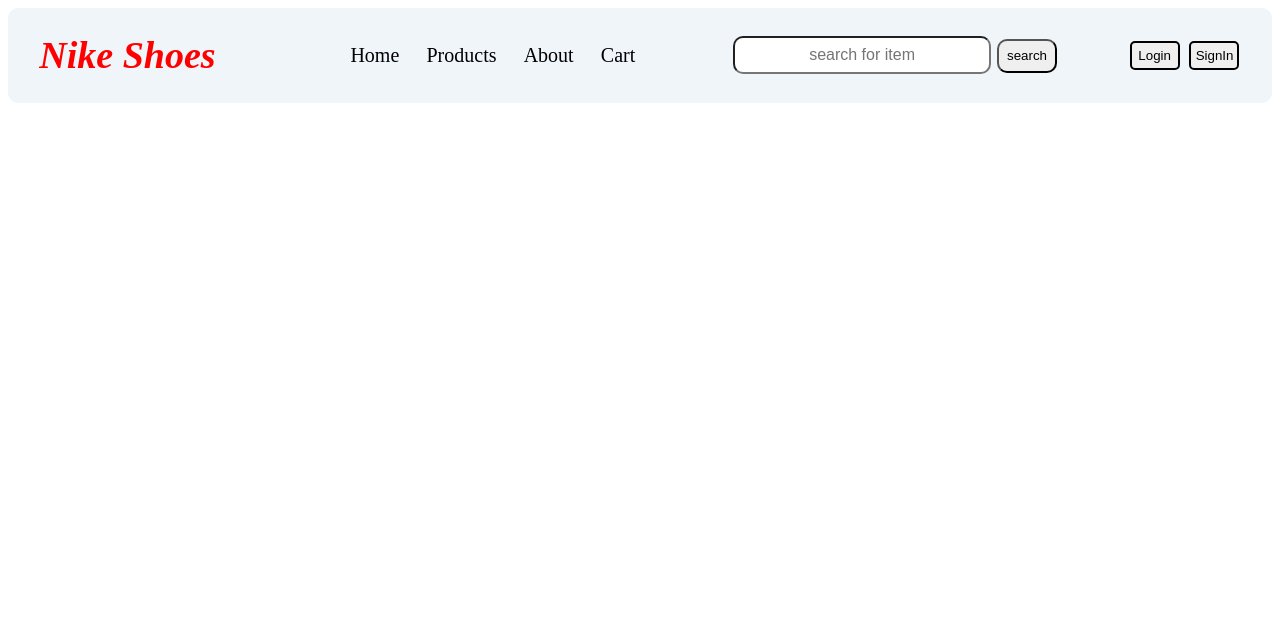
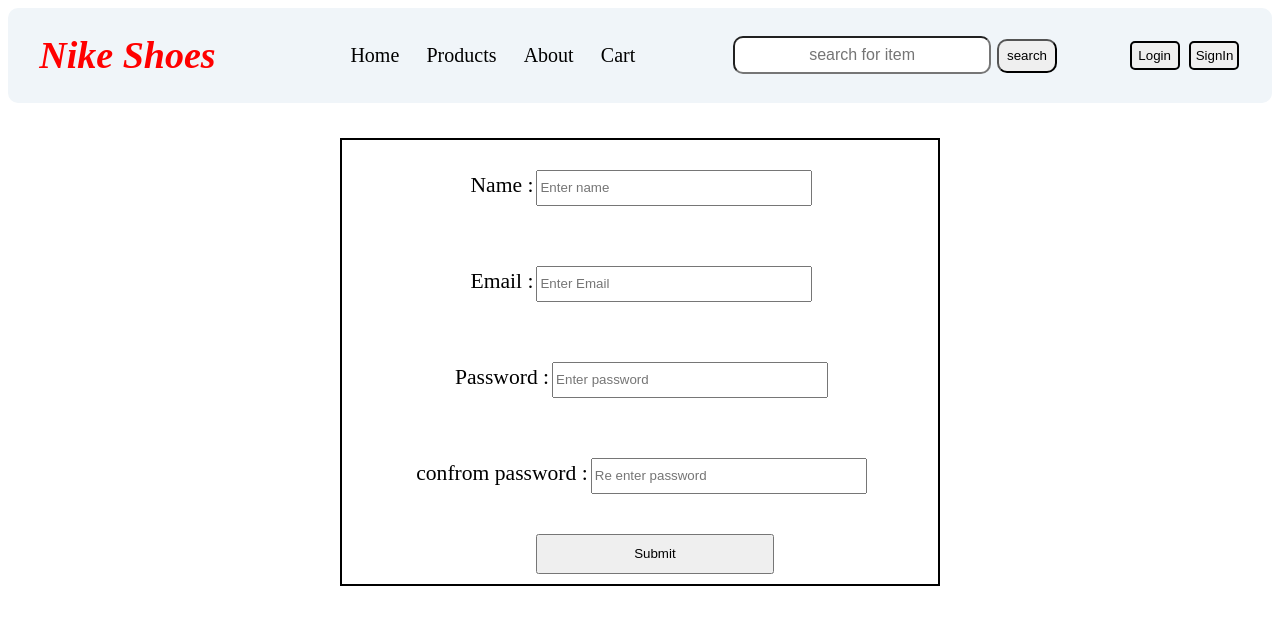
Before and after one commit to Yashwanth-G22/New-react-app, a React (Vite) app: page /signUp in a window 1280 px wide. Shown: the top 624 px of the page. Built offline with nearby package versions, Linux system fonts and the light colour scheme.

Commit message:
moving to cart

```diff
--- a/src/Components/login-pages/admin-pages/admin.tsx
+++ b/src/Components/login-pages/admin-pages/admin.tsx
@@ -23,14 +23,16 @@ export default function Admin() {
 
   async function handleChange(e: ChangeEvent<HTMLFormElement>) {
     e.preventDefault();
-    if (productDetails.name !== undefined
-      && productDetails.image !== undefined
-      && productDetails.price !== undefined) {
+    if (productDetails.name !== ''
+      && productDetails.image !== ''
+      && productDetails.price !== '') {
       console.log(productDetails.name, productDetails.image, productDetails.price)
       let newItem = await serverMethod.postSingleItem(productUrl,newProduct)
       console.log(newItem)
       setNewData(oldItems => [...oldItems, newItem])
       setProductDetails({  name: '', image: '', price: '' })
+    }else{
+      console.log("error")
     }
   }
   function addNewProduct() {
--- a/src/Components/login-pages/login.tsx
+++ b/src/Components/login-pages/login.tsx
@@ -38,25 +38,17 @@ export default function Login() {
   function userLogin(e: React.MouseEvent<HTMLButtonElement>) {
     e.preventDefault();
     console.log('this is user login');
-    console.log(userCredentils)
-    let value = userCredentils.filter((details)=>{
+     userCredentils.filter((details)=>{
       if(details.email=== userNameRef.current?.value){
           if(details.password === passwordRef.current?.value){
             navigate('/product');
           }else{
-            alert('plz signuo before login')
+            alert('plz signup before login')
             setView('');
-            navigate('/signin');
+            navigate('/signUp');
           }
-      }else{
-            setView('');
-            alert('plz signup before login')
-            navigate('/signin');
       }
-
     })
-    console.log(value)
-
 
   }
   return (
--- a/src/Components/login-pages/signIn.css
+++ b/src/Components/login-pages/signUp.css
@@ -1,16 +1,16 @@
-.signIn-form{
+.signUp-form{
     display: grid;
     grid-template-columns: 600px;
     justify-content: center;
     margin-top: 30px;
 
 }
-.signIn-form div{
+.signUp-form div{
     display: block;
     margin: 30px;
 
 }
-.signIn-form button {
+.signUp-form button {
     margin-top: 10px;
     margin-bottom: 10px;
     height: 40px;
@@ -20,6 +20,6 @@
 tr{
     border: none;
 }
-.signIn-form label:last-child{
+.signUp-form label:last-child{
     margin-left: -100px;
 }
--- a/src/Components/login-pages/signIn.tsx
+++ b/src/Components/login-pages/signUp.tsx
@@ -1,9 +1,9 @@
 import React, { useState } from 'react'
-import './signIn.css'
+import './signUp.css'
 import { dataBaseUrl } from '../../../application.json';
 import { serverMethod } from '../../../hooks/serverFetchMethods';
 import { Navigate, useNavigate } from 'react-router-dom';
-export default function SignIn() {
+export default function SignUp() {
     let userUrl = dataBaseUrl.users;
     const nevigate = useNavigate()
     const [userCredentials, setCredentails] = useState({ email: '', password: '', conformPassword: '' })
@@ -26,7 +26,7 @@ export default function SignIn() {
     }
     return (<>
         <div>
-            <form action="" className='signIn-form' onSubmit={handleSubmit}>
+            <form action="" className='signUp-form' onSubmit={handleSubmit}>
                 <table>
                     <tr>
                         <div>
--- a/src/Components/routes/ApplicationRoutes.tsx
+++ b/src/Components/routes/ApplicationRoutes.tsx
@@ -7,7 +7,7 @@ import Home from '../home-page/home'
 import Admin from '../login-pages/admin-pages/admin'
 import Login from '../login-pages/login'
 import Products from '../product-page/Products'
-import SignIn from '../login-pages/signIn'
+import SignUp from '../login-pages/signUp'
 export default function ApplicationRoutes() {
     let Routes = useRoutes([
         {
@@ -35,8 +35,8 @@ export default function ApplicationRoutes() {
             element: <Admin/>
         },
         {
-            path : 'signin',
-            element : <SignIn/>
+            path : 'signUp',
+            element : <SignUp/>
         }
     ])
     return Routes;
```
Also changed, not shown: 1 other file (tests, documents, lock files or other folders).
